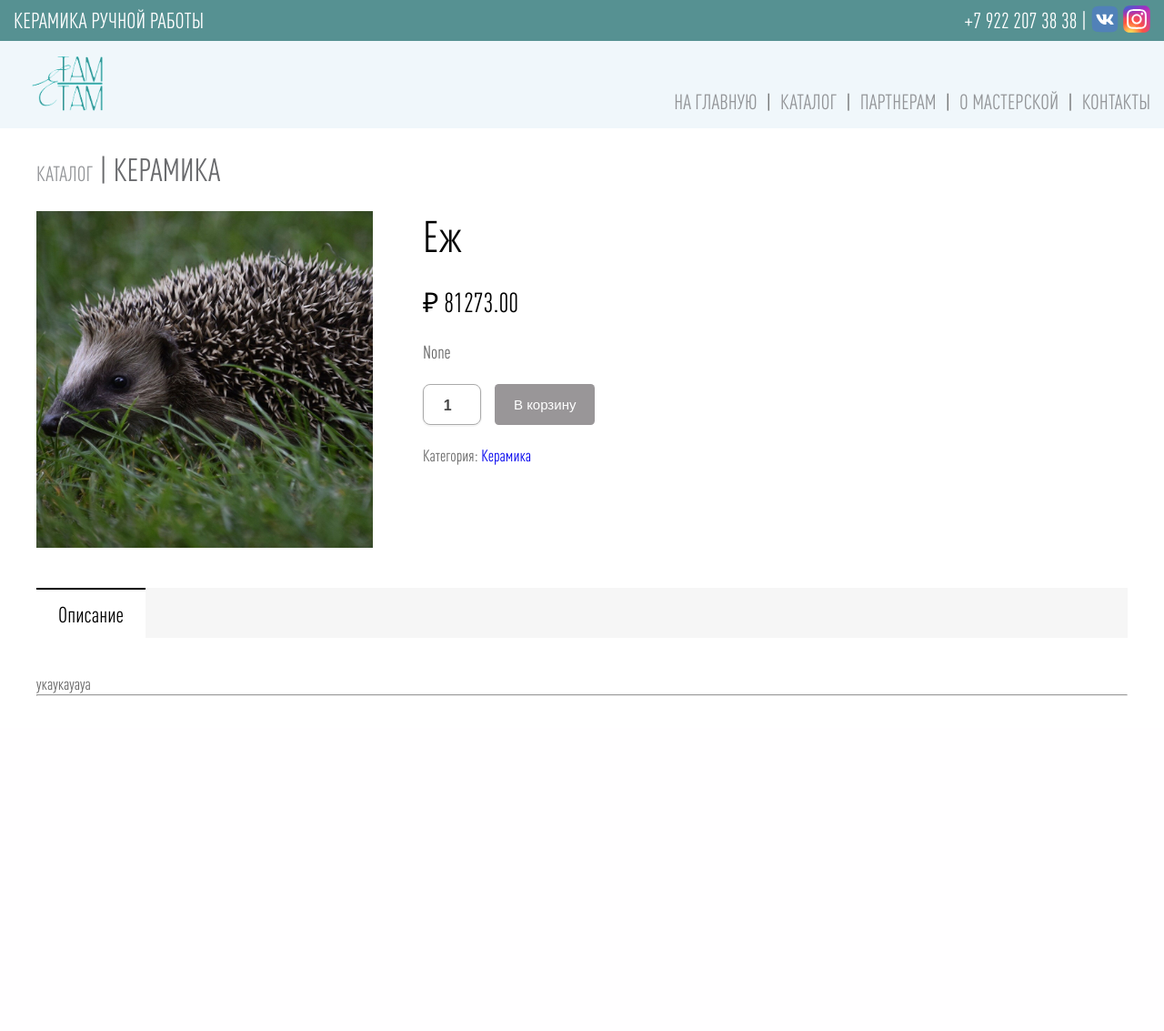
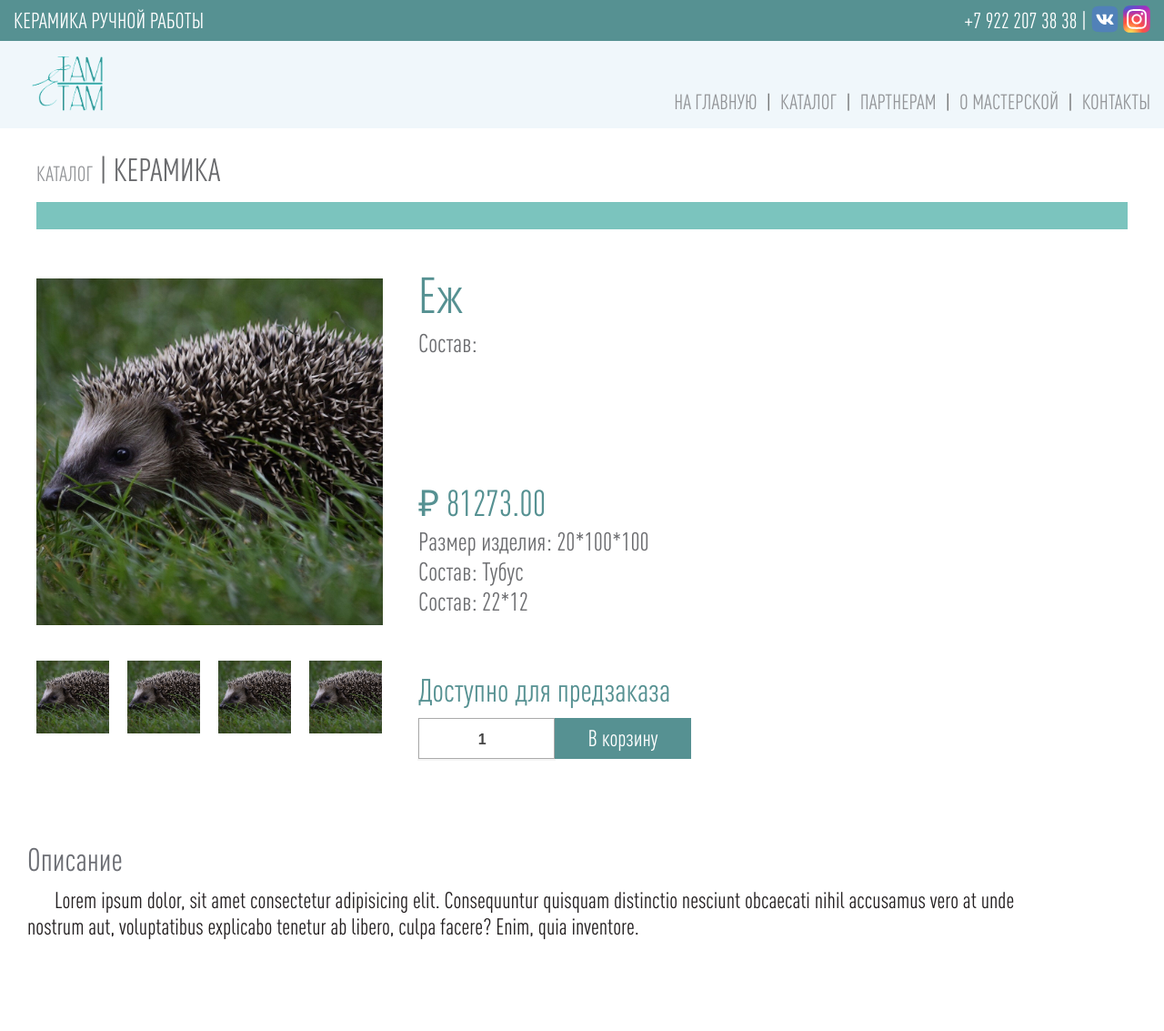
Before and after one commit to retxrika/Ceramic-Project, a Django app: a page that uses catalog/templates/catalog/product_detail.html in a window 1280 px wide. Shown: the whole page at 91% size. Before the commit the page ends 765 px from the top, so only its background shows below. Run offline with Django 3.2, Linux system fonts and the light colour scheme; data comes from the database, SQL or seed files in the repository; both versions use the stored data as it was after the commit; some web fonts are replaced.

Commit message:
product_detail

```diff
--- a/catalog/templates/catalog/product_detail.html
+++ b/catalog/templates/catalog/product_detail.html
@@ -9,35 +9,59 @@
         <p class="product-top-current">| {{ product.category.name }}</p>
     </div>
 
-    <div class="product-item-detail">
-        <div class="img-of-product-detail">
-            <a href="{% url 'catalog:product_detail' product.slug %}"><img src="{{ product.image.url }}" alt="" class="product-img-detail" height="370" width="370"></a>
+    <hr class="product-line">
+
+    <div class="product-detail">
+        <div>
+            <div class="product-detail-images-top">
+                <a href="{% url 'catalog:product_detail' product.slug %}">
+                    <img src="{{ product.image.url }}" alt="" height="381" width="381">
+                </a>
+            </div>
+            <div class="product-detail-images-bottom">
+                <a href="{% url 'catalog:product_detail' product.slug %}">
+                    <img src="{{ product.image.url }}" alt="" height="80" width="80">
+                </a>
+                <a href="{% url 'catalog:product_detail' product.slug %}">
+                    <img src="{{ product.image.url }}" alt="" height="80" width="80">
+                </a>
+                <a href="{% url 'catalog:product_detail' product.slug %}">
+                    <img src="{{ product.image.url }}" alt="" height="80" width="80">
+                </a>
+                <a href="{% url 'catalog:product_detail' product.slug %}">
+                    <img src="{{ product.image.url }}" alt="" height="80" width="80">
+                </a>
+            </div>
         </div>
 
-        <div class="info-of-product-detail">
-            <h3 class="product-title-detail">{{ product.title }}</h3>
-            <!-- <p class='product-price'>{{ product.descriprion }}</p> -->
-            <p class='product-price-detail'>₽ {{ product.price }}</p>
-            <p class='size-of-product'>{{ product.size }}</p>
-            <form action="{% url 'cart:cart_add' product.id %}" method="post">
-                <div class="add-cart-block-detail">
-                    <p id="w">{{ cart_product_form }}</p>
-                    {% csrf_token %}
-                    <input type="submit" value="В корзину" class="add-to-cart-1">
+        <div class="product-detail-info">
+            <h3 class="product-detail-info-title">{{ product.title }}</h3>
+            <div class="product-detail-info-compos">
+                <p class="product-detail-info-compos-title">Состав:</p>
+                <p class='product-detail-info-compos-price'>₽ {{ product.price }}</p>
+                <div class="product-detail-info-compos-chars">
+                    <p>Размер изделия: 20*100*100</p>
+                    <p>Состав: Тубус</p>
+                    <p>Состав: 22*12</p>
                 </div>
-            </form>
-            <p class='category-of-product'>Категория: <a href="{% url 'catalog:category_detail' product.category.slug %}">{{ product.category.name }}</a></p>
+            </div>
+            <div class="product-detail-info-order">
+                <h4>Доступно для предзаказа</h4>
+                <form action="{% url 'cart:cart_add' product.id %}" method="post">
+                    <div class="product-detail-info-order-add-cart">
+                        <p id="w">{{ cart_product_form }}</p>
+                        {% csrf_token %}
+                        <input type="submit" value="В корзину" class="product-detail-info-add-cart-btn">
+                    </div>
+                </form>
+            </div>
         </div>
     </div>
 
-    <div class="descriprion-of-product-detail">
-        <div class="title-of-descriprion-detail">
-            <div class="title-of-product-detail-1">
-                <h4>Описание</h3>
-            </div>
-        </div>
-        <p>{{ product.descriprion }}</p>
+    <div class="product-descriprion">
+        <h3>Описание</h3>
+        <!-- <p>{{ product.descriprion }}</p> -->
+        <p>Lorem ipsum dolor, sit amet consectetur adipisicing elit. Consequuntur quisquam distinctio nesciunt obcaecati nihil accusamus vero at unde nostrum aut, voluptatibus explicabo tenetur ab libero, culpa facere? Enim, quia inventore.</p>
     </div>
-    <hr>
 </div>
 {% endblock %}
--- a/static/css/style.css
+++ b/static/css/style.css
@@ -9,6 +9,7 @@
     font-family: 'DINPro-CondensedMedium';
     src: url("../fonts/bf27039ecba4e6511abddd84122a8aac.eot") format("truetype");
 } */
+
 @font-face {
     font-family: "DINPro-CondensedMedium";
     src: url("../fonts/DINProCondensedRegular/DINProCondensedRegular.eot");
@@ -525,34 +526,6 @@
 
 /* Блок с товарами */
 
-.product-top {
-    display: flex;
-    align-items: baseline;
-    justify-content: flex-start;
-    margin-top: 25px;
-    margin-bottom: 25px;
-    margin-left: 0px;
-}
-
-.product-top-link {
-    color: #939598;
-    font-family: 'DINPro-CondensedMedium';
-    font-size: 23px;
-}
-
-.product-top-current {
-    color: #696A6D;
-    font-family: 'DINPro-CondensedMedium';
-    font-size: 35px;
-    text-transform: uppercase;
-    margin-left: 7px;
-}
-
-.product-top-link:hover {
-    color: #696A6D;
-    transition: 0.3s;
-}
-
 .products {
     display: grid;
     grid-template-columns: repeat(auto-fit, 270px);
@@ -594,105 +567,130 @@
 
 /* Детальная информация о товаре */
 
-.title-of-product-detail {
-    color: black;
+.product-top {
+    display: flex;
+    align-items: baseline;
+    justify-content: flex-start;
+    margin-top: 25px;
+    margin-bottom: 15px;
+    margin-left: 0px;
+}
+
+.product-top-link {
+    color: #939598;
+    font-family: 'DINPro-CondensedMedium';
+    font-size: 23px;
+}
+
+.product-top-current {
+    color: #696A6D;
+    font-family: 'DINPro-CondensedMedium';
+    font-size: 35px;
+    text-transform: uppercase;
+    margin-left: 7px;
+}
+
+.product-top-link:hover {
+    color: #696A6D;
+    transition: 0.3s;
+}
+
+hr.product-line {
+    border: 15px solid #7BC4BE;
+    margin-bottom: 10px;
+}
+
+.product-detail {
+    display: flex;
+    padding-bottom: 50px;
+    align-items: center;
+}
+
+.product-detail-images-top {
+    padding-bottom: 25px;
+}
+
+.product-detail-images-bottom {
+    margin-left: -10px;
+    display: flex;
+}
+
+.product-detail-images-bottom a {
+    margin: 10px;
+}
+
+.product-detail-info {
+    width: 60%;
+    margin: 30px;
+}
+
+.product-detail-info-title {
+    font-family: 'DINPro-CondensedMedium';
+    font-weight: 500;
+    font-size: 55px;
+    color: #569192;
+    padding-bottom: 5px;
+}
+
+.product-detail-info-compos {
+    padding-bottom: 20px;
+}
+
+.product-detail-info-compos-title{
+    font-family: 'DINPro-CondensedMedium';
+    font-size: 28px;
+    color: #6C6D70;
+    padding-bottom: 130px;
+    font-weight: 500;
+}
+
+.product-detail-info-compos-price {
+    font-family: 'DINPro-CondensedMedium';
+    font-size: 40px;
+    color: #569192;
+}
+
+.product-detail-info-compos-chars {
+    padding-bottom: 30px;
+}
+
+.product-detail-info-order h4 {
     font-family: 'DINPro-CondensedMedium';
     font-weight: 550;
-    text-transform: uppercase;
-    text-align: center;
-    margin-bottom: 35px;
-    margin-top: 35px;
-    font-size: 30px;
+    font-size: 35px;
+    margin: 10px auto;
+    color: #569192;
 }
 
-.product-item-detail {
-    display: flex;
-    flex-wrap: wrap;
+.product-detail-info-compos-chars p {
+    font-family: 'DINPro-CondensedMedium';
+    font-size: 28px;
+    color: #6C6D70;
 }
 
-.info-of-product-detail {
-    width: 60%;
-    margin: 0 auto;
-}
-
-.product-title-detail {
-    padding-bottom: 23px;
-    font-family: 'DINPro-CondensedMedium';
-    font-weight: 550;
-    font-size: 48px;
-}
-
-.product-price-detail {
-    padding-bottom: 23px;
-    font-family: 'DINPro-CondensedMedium';
-    font-size: 30px;
-}
-
-.size-of-product {
-    padding-bottom: 23px;
-    font-family: 'DINPro-CondensedMedium';
-    font-size: 20px;
-    color: #666666;
-}
-
-.title-of-descriprion-detail {
-    width: 100%;
-    background-color: #F6F6F6;
-    height: 55px;
-    margin-top: 40px;
-    margin-bottom: 40px;
-}
-
-.title-of-product-detail-1 {
-    background-color: white;
-    width: 10%;
-    height: 100%;
-    display: flex;
-    align-items: center;
-    text-align: center;
-    border-top: 2px solid black;
-
-}
-
-.title-of-product-detail-1 h4{
-    font-family: 'DINPro-CondensedMedium';
-    font-size: 24px;
-    font-weight: 550;
-    margin: 0 auto;
-}
-
-.descriprion-of-product-detail p{
-    font-family: 'DINPro-CondensedMedium';
-    color: #666666;
-    font-size: 18px;
-}
-
-.add-to-cart-1 {
-    background-color: #999698;
-    border: 0 none;
-    width: 110px;
-    height: 45px;
-    border-style: solid;
-    color: #FFFFFF;
-    border-radius: 0.3em;
-    font-size: 15px;
-}
-
-.add-cart-block-detail {
+.product-detail-info-order-add-cart {
     display: flex;
     align-items: center;
 }
 
+.product-detail-info-add-cart-btn {
+    background-color: #569192;
+    border: 0 none;
+    width: 150px;
+    height: 45px;
+    border-style: solid;
+    color: #FFFFFF;
+    font-size: 25px;
+    font-family: 'DINPro-CondensedMedium';
+}
+
 #w {
-    padding-right: 15px;
+    width: 150px;
+    height: 45px;;
 }
 
 #w label{
     display: none;
-}
-
-.cart_product_form {
-    font-weight:bold;
 }
 
 #id_quantity {
@@ -709,7 +707,6 @@
     margin: 0;
     border: 1px solid #aaa;
     box-shadow: 0 1px 0 1px rgba(0,0,0,.04);
-    border-radius: .5em;
     -moz-appearance: none;
     -webkit-appearance: none;
     appearance: none;
@@ -717,14 +714,27 @@
     background-repeat: no-repeat, repeat;
     /* background-position: right .7em top 50%, 0 0; */
     background-size: .65em auto, 100%;
-
 }
 
-.category-of-product {
-    padding-top: 23px;
+.product-descriprion {
+    width: 1100px;
+    margin-left: -10px;
+    padding-bottom: 100px;
+}
+
+.product-descriprion h3{
     font-family: 'DINPro-CondensedMedium';
-    font-size: 18px;
-    color: #666666;
+    color: #6C6E74;
+    font-size: 35px;
+    margin: 10px 0px;
+    font-weight: 500;
+}
+
+.product-descriprion p{
+    font-family: 'DINPro-CondensedMedium';
+    color: #231F20;
+    font-size: 25px;
+    text-indent: 30px;
 }
 
 
```
Also changed, not shown: db.sqlite3.
